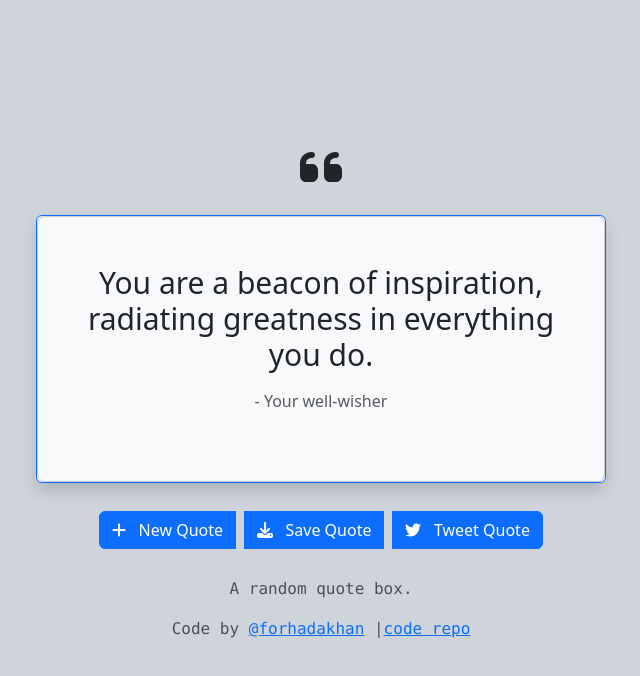
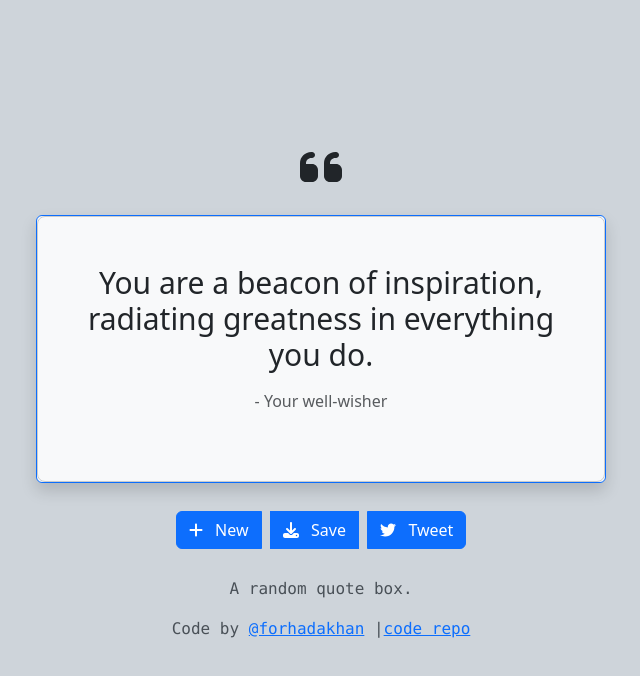
Before and after one commit to forhadakhan/quote-box, a React (Create React App) app: page / in a window 1280 px wide. Shown: the top 676 px of the page, without its empty margins (319-959 px from the left). Built offline with nearby package versions, Linux system fonts and the light colour scheme; no server answers.

Commit message:
Updated QuoteBox: Changed Button Texts

```diff
--- a/src/components/QuoteBox.js
+++ b/src/components/QuoteBox.js
@@ -73,11 +73,11 @@ class QuoteBox extends React.Component {
                 <div className="btn-group">
                   <button id="new-quote" className="btn btn-primary m-1" onClick={this.newQuote}>
                     <FontAwesomeIcon icon={faPlus} className="mr-2" /> &nbsp;
-                    New Quote
+                    New
                   </button>
                   <button id="save-quote" className="btn btn-primary m-1" onClick={this.saveQuote}>
                     <FontAwesomeIcon icon={faDownload} className="mr-5" />  &nbsp;
-                    Save Quote
+                    Save
                   </button>
                   <a
                     id="tweet-quote"
@@ -87,7 +87,7 @@ class QuoteBox extends React.Component {
                     rel="noopener noreferrer"
                   >
                     <FontAwesomeIcon icon={faTwitter} className="mr-2" /> &nbsp;
-                    Tweet Quote
+                    Tweet
                   </a>
                 </div>
               </div>
```
